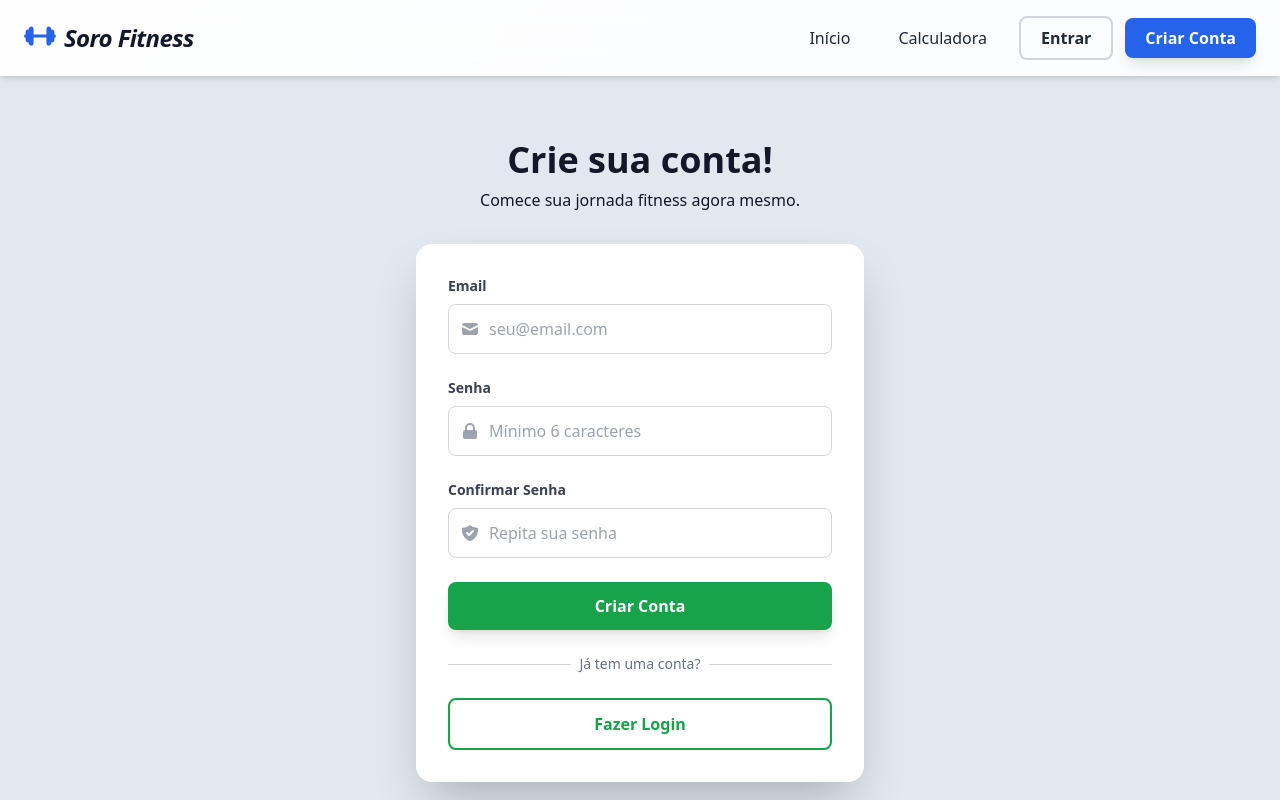
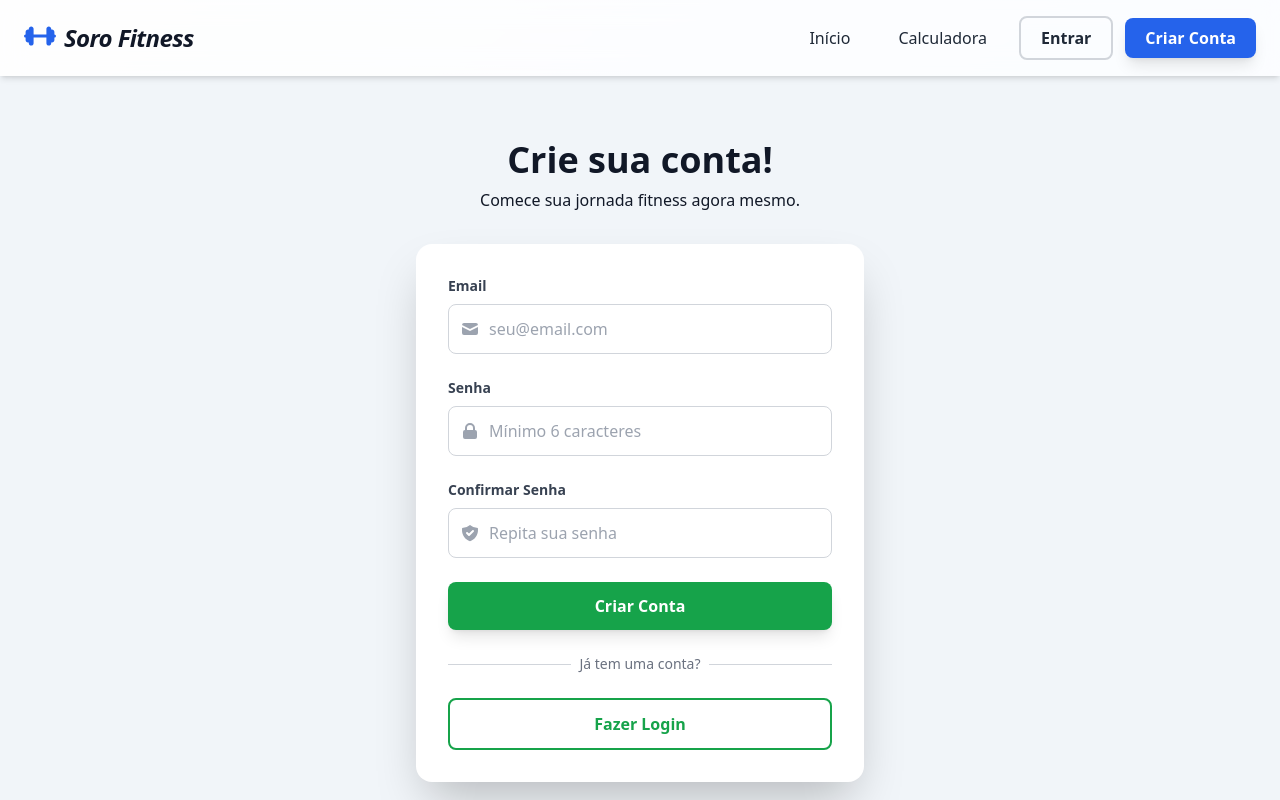
Before and after one commit to gustahxn/CalcImc, a React (Vite) app in the folder calcImc/: page /signup in a window 1280 px wide. Shown: the top 800 px of the page. Built offline with nearby package versions, Linux system fonts and the light colour scheme; no server answers.

Commit message:
Update: new heading component

```diff
--- a/calcImc/src/components/Login.jsx
+++ b/calcImc/src/components/Login.jsx
@@ -155,11 +155,13 @@ const Login = () => {
           <h2 class="text-4xl font-bold mt-12 italic text-slate-900 !leading-tight">
             O que nossos usuários dizem?
           </h2>
-          <p class="text-[17px] mt-6 leading-relaxed text-slate-800">
-            Dê uma olhada no que as pessoas{" "}
-            <span className="font-semibold italic text-blue-600">realmente</span>{" "}
-            estão achando da nossa plataforma...
-          </p>
+          <div className="bg-white rounded-xl text-center w-full">
+            <p class="text-[17px] mt-6 leading-relaxed text-slate-800">
+              Dê uma olhada no que as pessoas{" "}
+              <span className="font-semibold italic text-blue-600">realmente</span>{" "}
+              estão achando da nossa plataforma...
+            </p>
+          </div>
         </div>
 
         <div class="columns-1 sm:columns-2 lg:columns-3 space-y-4 mt-12">
--- a/calcImc/src/components/Signup.jsx
+++ b/calcImc/src/components/Signup.jsx
@@ -55,7 +55,7 @@ const Signup = () => {
   };
 
   return (
-    <main className="bg-slate-200 flex flex-col items-center justify-center px-4 py-12 sm:py-16 min-h-[calc(100vh-80px)]">
+    <main className="bg-slate-100 flex flex-col items-center justify-center px-4 py-12 sm:py-16 min-h-[calc(100vh-80px)]">
       <div className="w-full max-w-md">
         <div className="text-center mb-8">
           <h1 className="text-4xl font-bold text-gray-900 mb-2">
```
